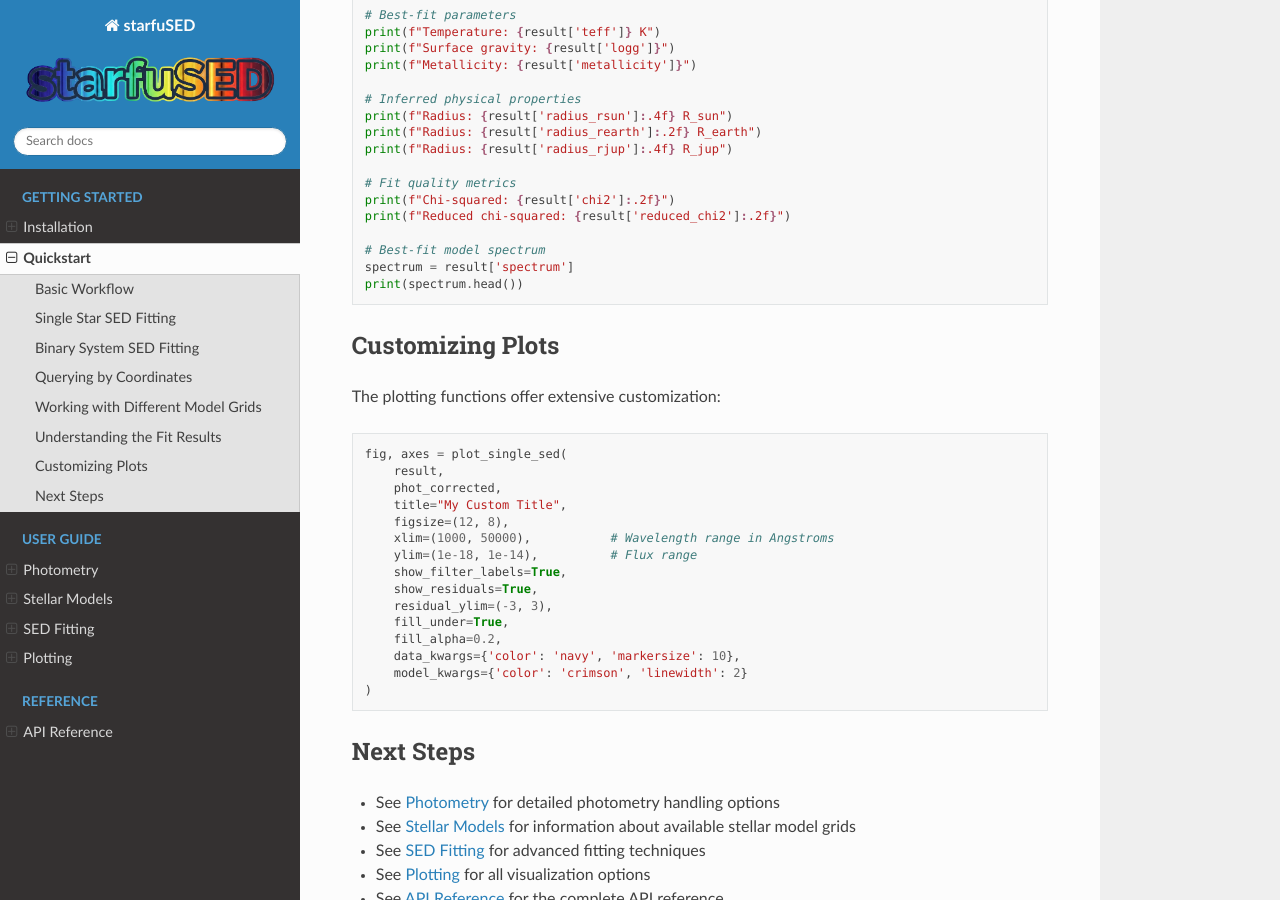
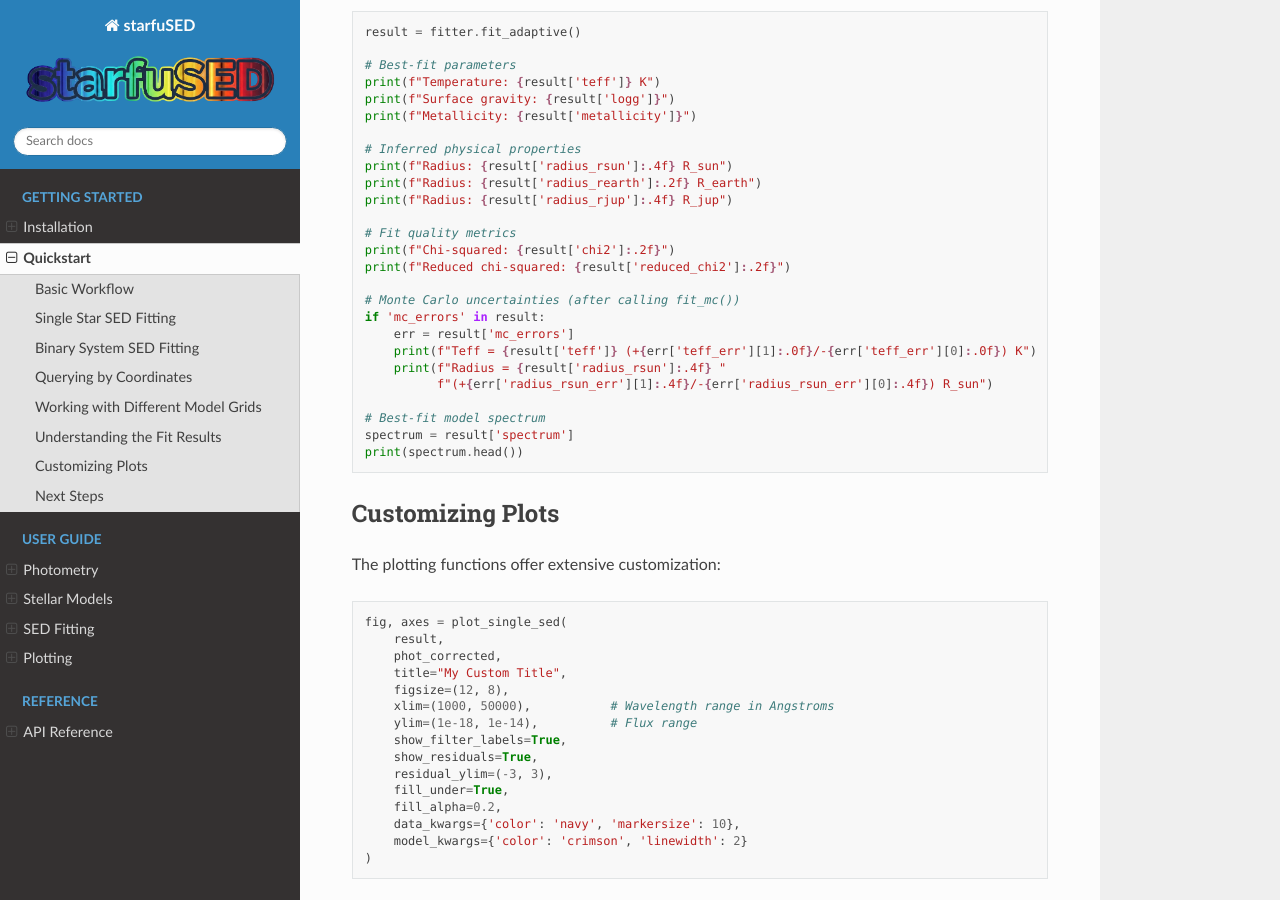
Before and after one commit to ritviksainarayan/starfuSED, a Sphinx documentation site: the page built from docs/source/quickstart.rst, in a window 1280 px wide and 900 px high, scrolled down 3249 px. Built offline with Sphinx 7.4.7 and the Read the Docs theme 3.1.0, drawn with Linux system fonts in a browser that asks for light colours; some of the changed text lies outside the part shown.

Commit message:
Add files via upload

```diff
--- a/docs/source/quickstart.rst
+++ b/docs/source/quickstart.rst
@@ -62,6 +62,9 @@
 
    # Use adaptive fitting for better precision
    result = fitter.fit_adaptive(n_refine=2)
+
+   # Estimate uncertainties via Monte Carlo perturbation
+   result = fitter.fit_mc(n_iter=100, sigma_clip=3, seed=42)
 
    # Step 4: Plot the result
    fig, axes = plot_single_sed(
@@ -190,6 +193,13 @@
    print(f"Chi-squared: {result['chi2']:.2f}")
    print(f"Reduced chi-squared: {result['reduced_chi2']:.2f}")
 
+   # Monte Carlo uncertainties (after calling fit_mc())
+   if 'mc_errors' in result:
+       err = result['mc_errors']
+       print(f"Teff = {result['teff']} (+{err['teff_err'][1]:.0f}/-{err['teff_err'][0]:.0f}) K")
+       print(f"Radius = {result['radius_rsun']:.4f} "
+             f"(+{err['radius_rsun_err'][1]:.4f}/-{err['radius_rsun_err'][0]:.4f}) R_sun")
+
    # Best-fit model spectrum
    spectrum = result['spectrum']
    print(spectrum.head())
```
Also changed, not shown: docs/source/fitting.rst (+77 -1 lines).
